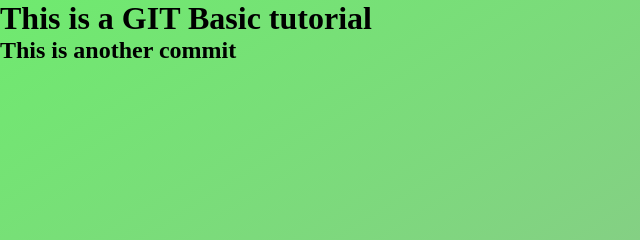
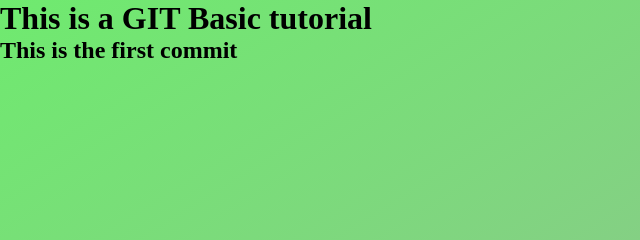
Before and after one commit to Leonar-ranoel/github-basics, a plain HTML site: page index.html in a window 1280 px wide. Shown: the top 240 px of the page, 0-640 px from the left. Drawn offline with Linux system fonts and the light colour scheme.

Commit message:
This is the first commit

```diff
--- a/index.html
+++ b/index.html
@@ -10,6 +10,6 @@
 </head>
 <body>
     <h1>This is a GIT Basic tutorial</h1>
-    <h2>This is another commit</h2>
+    <h2>This is the first commit</h2>
 </body>
 </html>
```
